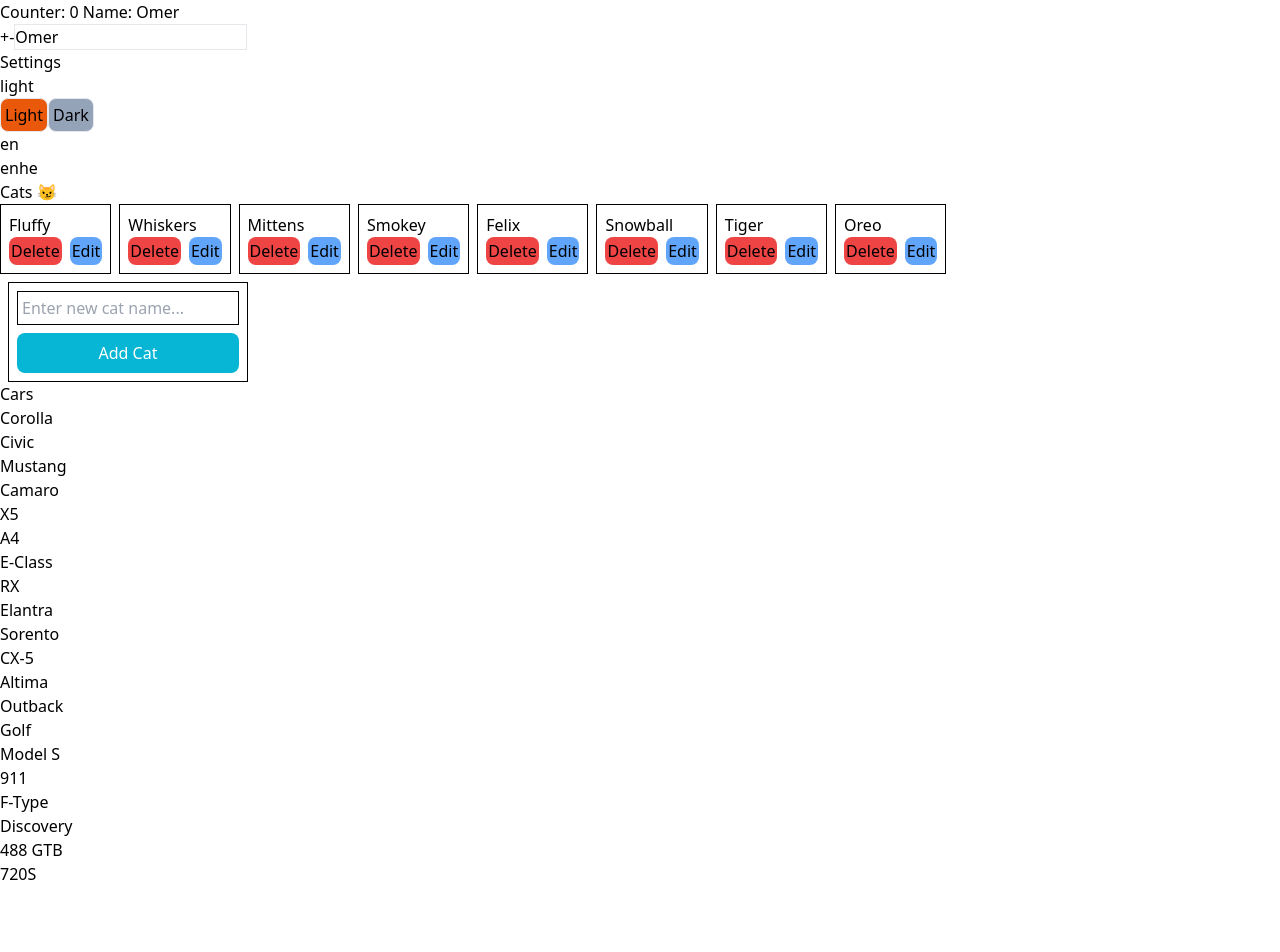
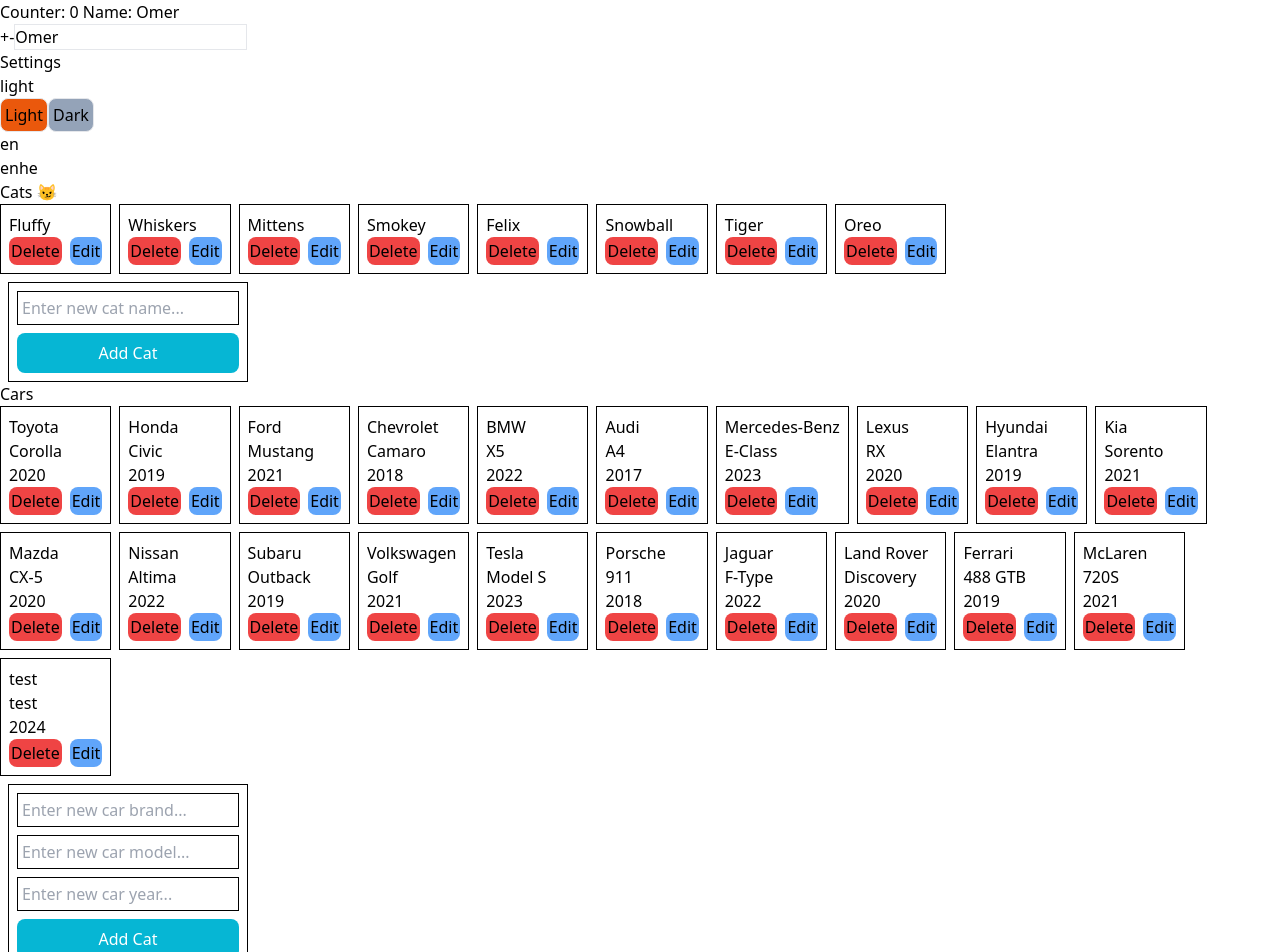
Before and after one commit to Omerkugel12/Redux, a React (Vite) app: page / in a window 1280 px wide. Shown: the top 952 px of the page. Before the commit the page ends 886 px from the top, so only its background shows below. Built offline with nearby package versions, Linux system fonts and the light colour scheme; data requests are answered from the project's data file.

Commit message:
add car func

```diff
--- a/db.json
+++ b/db.json
@@ -153,6 +153,12 @@
       "brand": "McLaren",
       "model": "720S",
       "year": 2021
+    },
+    {
+      "id": "5453",
+      "brand": "test",
+      "model": "test",
+      "year": "2024"
     }
   ]
 }
--- a/src/App.jsx
+++ b/src/App.jsx
@@ -12,7 +12,7 @@
   removeCat,
   updateCat,
 } from "./store/actions/cats.action";
-import { getCars } from "./store/actions/cars.action";
+import { addCar, getCars } from "./store/actions/cars.action";
 
 function App() {
   const { count, name } = useSelector((state) => state.counterModule);
@@ -66,6 +66,18 @@
     dispatch(updateCat(catId, { name: "baba" }));
   }
 
+  function handleAddCar(e) {
+    e.preventDefault();
+    const formData = new FormData(e.target);
+    const brand = formData.get("brand");
+    const model = formData.get("model");
+    const year = formData.get("year");
+    const newCar = { brand, model, year };
+    dispatch(addCar(newCar));
+  }
+
+  function handleRemoveCar(carId) {}
+  function handleUpdateCar(carId) {}
   return (
     <>
       {/* Counter */}
@@ -154,11 +166,58 @@
       {/* Cars */}
       <div>
         <h1>Cars</h1>
-        <ul>
+        <ul className="flex flex-wrap gap-2 ">
           {cars.map((car) => (
-            <li>{car.model}</li>
+            <li key={car.id} className="border border-black p-2 ">
+              <p>{car.brand}</p>
+              <p>{car.model}</p>
+              <p>{car.year}</p>
+              <div className="flex gap-2">
+                <button
+                  className="bg-red-500 p-0.5 rounded-lg"
+                  onClick={() => handleRemoveCar(car.id)}
+                >
+                  Delete
+                </button>
+                <button
+                  className="bg-blue-400 p-0.5 rounded-lg"
+                  onClick={() => handleUpdateCar(car.id)}
+                >
+                  Edit
+                </button>
+              </div>
+            </li>
           ))}
         </ul>
+        <form
+          onSubmit={(e) => handleAddCar(e)}
+          className="flex flex-col gap-2 p-2 w-60 border border-black mt-2 ml-2"
+        >
+          <input
+            type="text"
+            name="brand"
+            className="border border-black p-1"
+            placeholder="Enter new car brand..."
+          />
+          <input
+            type="text"
+            name="model"
+            className="border border-black p-1"
+            placeholder="Enter new car model..."
+          />
+          <input
+            type="number"
+            name="year"
+            className="border border-black p-1"
+            placeholder="Enter new car year..."
+          />
+          <button
+            type="submit"
+            className="bg-cyan-500 text-white p-2 rounded-lg"
+          >
+            Add Cat
+          </button>
+        </form>
       </div>
     </>
   );
--- a/src/store/actionTypes.js
+++ b/src/store/actionTypes.js
@@ -15,3 +15,4 @@
 
 //Cars
 export const SET_CARS = "SET_CARS";
+export const ADD_CAR = "ADD_CAR";
--- a/src/store/actions/cars.action.js
+++ b/src/store/actions/cars.action.js
@@ -1,5 +1,5 @@
 import axios from "axios";
-import { SET_CARS } from "../actionTypes";
+import { ADD_CAR, SET_CARS } from "../actionTypes";
 
 const CARS_URL = "http://localhost:8001/cars/";
 
@@ -13,3 +13,14 @@
     }
   };
 }
+
+export function addCar(newCar) {
+  return async (dispatch) => {
+    try {
+      const res = await axios.post(CARS_URL, newCar);
+      dispatch({ type: ADD_CAR, payload: res.data });
+    } catch (error) {
+      console.log(error);
+    }
+  };
+}
--- a/src/store/reducers/cars.reducer.js
+++ b/src/store/reducers/cars.reducer.js
@@ -1,4 +1,4 @@
-import { SET_CARS } from "../actionTypes";
+import { ADD_CAR, SET_CARS } from "../actionTypes";
 
 const INITIAL_CARS_STATE = {
   cars: [],
@@ -8,6 +8,8 @@
   switch (action.type) {
     case SET_CARS:
       return { ...state, cars: action.payload };
+    case ADD_CAR:
+      return { ...state, cars: [...state.cars, action.payload] };
 
     default:
       return state;
```
